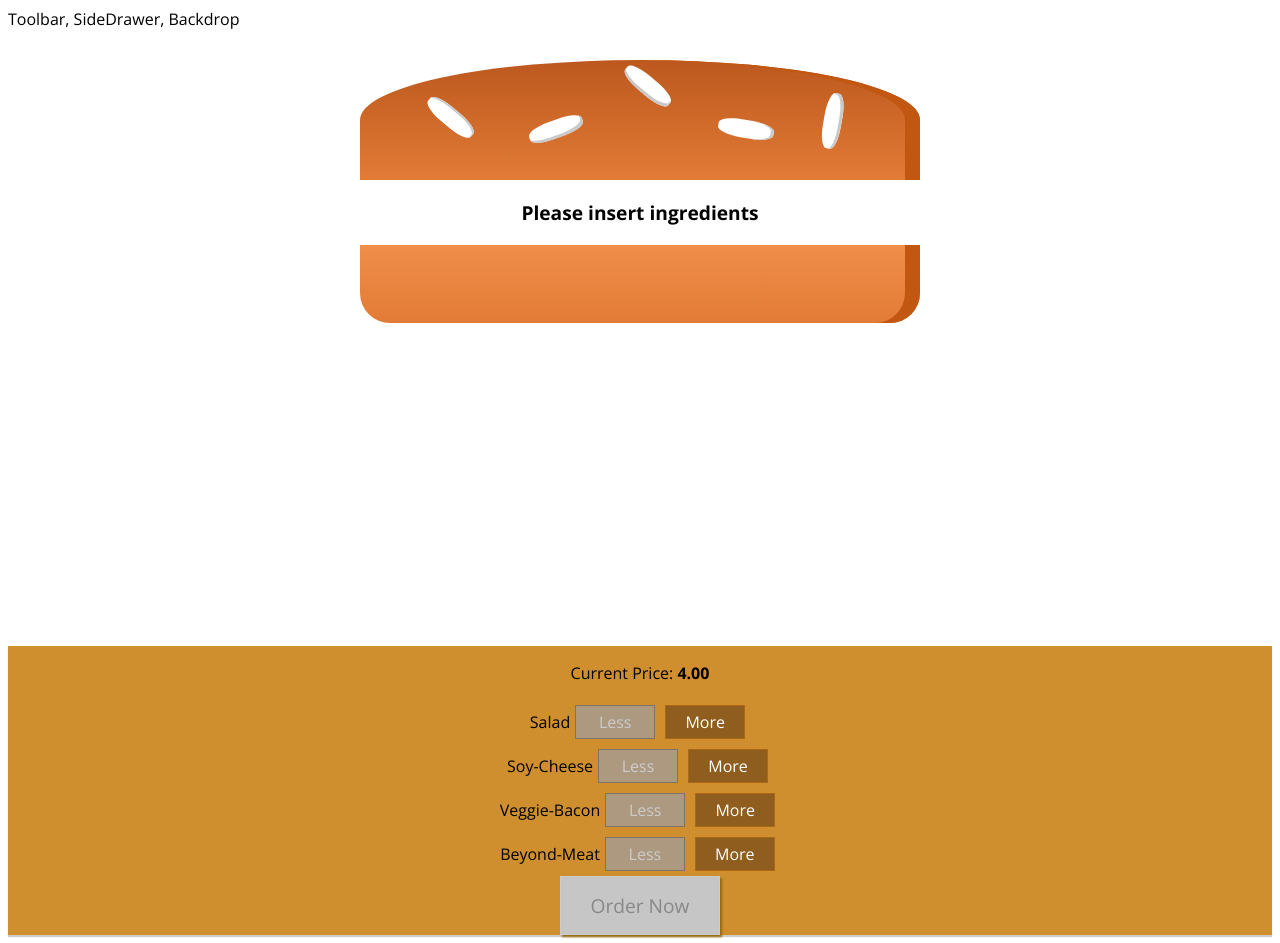
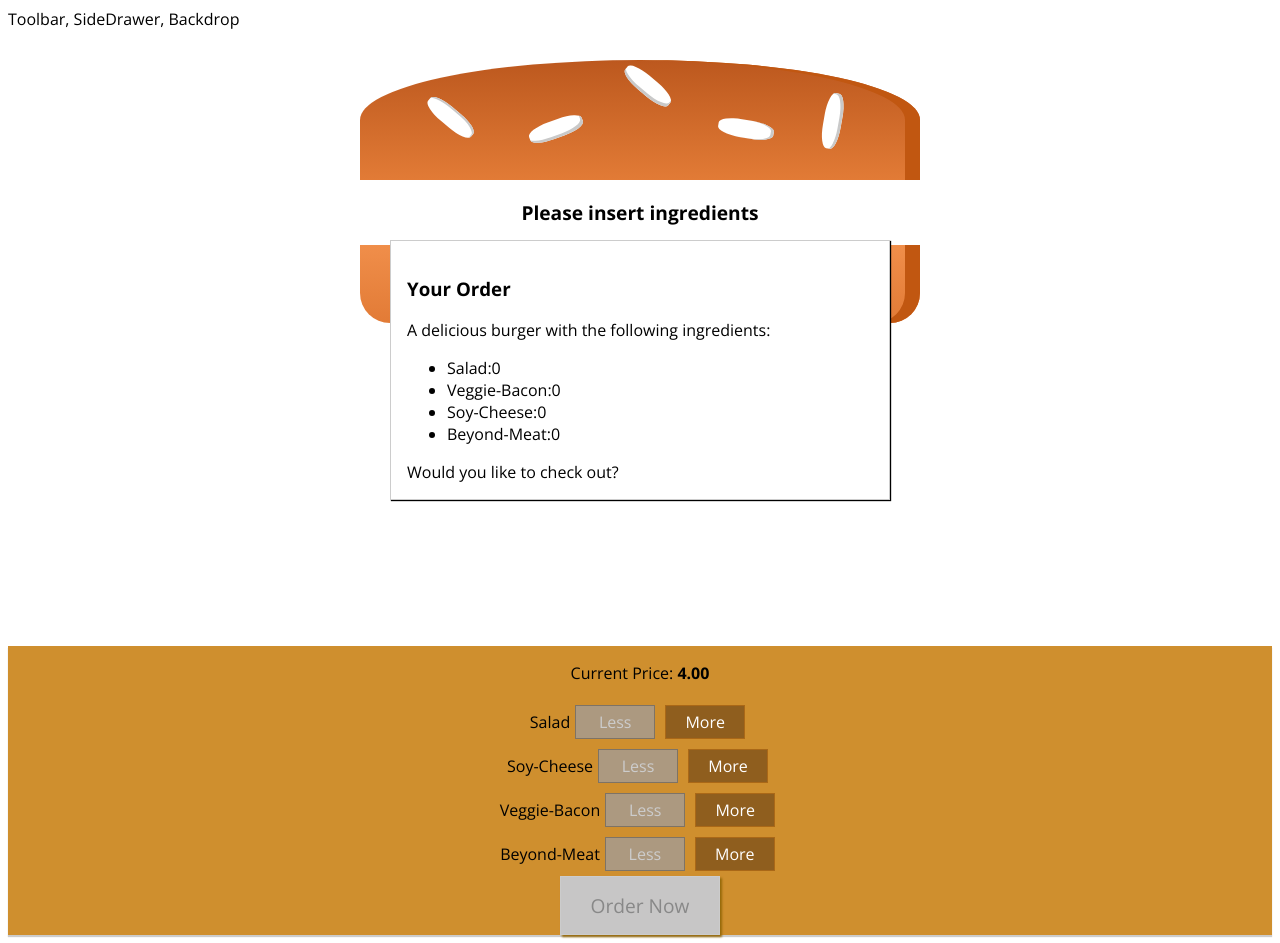
Before and after one commit to ItayTur/Vegan-Burger-Builder, a React (Create React App) app in the folder vegan-burger-builder/: page / in a window 1280 px wide. Built offline with nearby package versions, Linux system fonts and the light colour scheme.

Commit message:
Order summery

```diff
--- /dev/null
+++ b/vegan-burger-builder/src/components/Burger/OrderSummary/OrderSummary.js
@@ -0,0 +1,19 @@
+import React from 'react';
+
+const orderSummary = (props) => {
+    const orderDetails = Object.keys(props.ingredients)
+    .map(ingKey => <li><span style={{textTransform: 'capitalize'}}>{ingKey}:</span>
+    {props.ingredients[ingKey]}</li>)
+    return (
+        <>
+            <h3>Your Order</h3>
+            <span >A delicious burger with the following ingredients:</span>
+            <ul>
+                {orderDetails}
+            </ul>
+            Would you like to check out?
+        </>
+    );
+}
+
+export default orderSummary;
--- /dev/null
+++ b/vegan-burger-builder/src/components/UI/Modal/Modal.js
@@ -0,0 +1,12 @@
+import React from 'react';
+import classes from './Modal.module.css';
+
+const modal = (props) => {
+    return (
+        <div className={classes.Modal}>
+            {props.children}
+        </div>
+    );
+}
+
+export default modal;
--- /dev/null
+++ b/vegan-burger-builder/src/components/UI/Modal/Modal.module.css
@@ -0,0 +1,20 @@
+.Modal {
+    position: fixed;
+    z-index: 500;
+    background-color: white;
+    width: 70%;
+    border: 1px solid #ccc;
+    box-shadow: 1px 1px 1px black;
+    padding: 16px;
+    left: 15%;
+    top: 30%;
+    box-sizing: border-box;
+    transition: all 0.3s ease-out;
+}
+
+@media (min-width: 600px) {
+    .Modal {
+        width: 500px;
+        left: calc(50% - 250px);
+    }
+}
--- a/vegan-burger-builder/src/containers/BurgerBuilder/BurgerBuilder.js
+++ b/vegan-burger-builder/src/containers/BurgerBuilder/BurgerBuilder.js
@@ -1,6 +1,8 @@
 import React, { Component } from "react";
 import Burger from "../../components/Burger/Burger";
 import BuildControls from "../../components/Burger/BuildControls/BuildControls";
+import Modal from '../../components/UI/Modal/Modal';
+import OrderSummary from '../../components/Burger/OrderSummary/OrderSummary';
 
 const INGREDIENTS_PRICES = {
   salad: 0.5,
@@ -64,6 +66,9 @@
 
     return (
       <>
+        <Modal>
+            <OrderSummary ingredients={this.state.ingredients}/>
+        </Modal>
         <Burger ingredients={this.state.ingredients} />
         <BuildControls
             totalPrice={this.state.totalPrice}
```
Also changed, not shown: vegan-burger-builder/src/components/UI/Backdrop/Backdrop.js (added).
